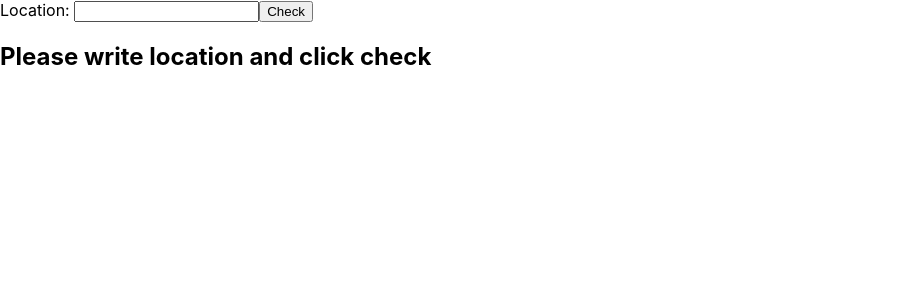
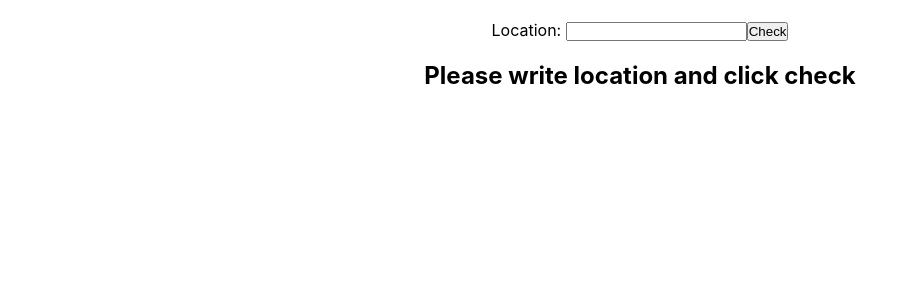
Before and after one commit to cieslikprzemyslaw/weatherApp, a React (Create React App) app: page / in a window 1280 px wide. Shown: the top 300 px of the page, without its empty margins (0-917 px from the left). Built offline with nearby package versions, Linux system fonts and the light colour scheme; no server answers.

Commit message:
gh-pages

```diff
--- a/src/components/App.js
+++ b/src/components/App.js
@@ -1,7 +1,8 @@
-import React, { useState} from 'react';
+import React, { useState } from 'react';
 import Form from './Form';
 import Weather from './Weather';
 import useSyncFetch from '../services/useSyncFetch';
+import '../css/index.css'
 
 const App = () => {
   const url = "http://datapoint.metoffice.gov.uk/public/data/val/wxfcs/all/json";
@@ -9,14 +10,16 @@ const App = () => {
   const [idCity, setIdCity] = useState();
 
   const data = useSyncFetch(url + "/sitelist?" + key);
-
+  console.log(data)
   return (
     <div className="wrapper">
       <Form
+        className="form"
         setIdCity={setIdCity}
         data={data}
       />
       <Weather
+        className="weather"
         idCity={idCity}
         url={url}
         apiKey={key}
--- a/src/components/Day.js
+++ b/src/components/Day.js
@@ -11,10 +11,10 @@ const Day = ({ days, date, hourlyForecast }) => {
          />
     ))
     return (
-        <div>
-            <p>{dayDate}</p>
+        <div className="forecast__day">
+            <p className="forecast__date">{dayDate}</p>
             {forecastForHour}
-            {console.log(hourlyForecast, "Hours")}
+            {/* {console.log(hourlyForecast, "Hours")} */}
         </div>
     );
 }
--- a/src/components/Forecast.js
+++ b/src/components/Forecast.js
@@ -5,9 +5,9 @@ const Forecast = ({location}) => {
     const days = location.Period
 
     return (
-        <div>
-        <p>{location.name}</p>
-        <p>{location.country}</p>
+        <div className="forecast">
+        <p className="forecast__location">{location.name}</p>
+        <p className="forecast__location">{location.country}</p>
         {days.map(element => (
             <Day
             key={element.value}
@@ -16,7 +16,7 @@ const Forecast = ({location}) => {
             date={element.value}
             />
         ))}
-        {console.log(days, "Days")}
+        {/* {console.log(days, "Days")} */}
     </div>
      );
 }
--- a/src/components/Form.js
+++ b/src/components/Form.js
@@ -27,7 +27,7 @@ const Form = ({setIdCity, data}) => {
     }
 
     return (
-        <form>
+        <form className="form">
             <label htmlFor="location">Location: </label>
             <input
             onChange={handleChange}
--- a/src/components/Hours.js
+++ b/src/components/Hours.js
@@ -53,13 +53,13 @@ const Hours = ({ hours }) => {
         pop = element.Pp;
 
         return (
-            <div>
-                <p>Time {time < 10 ? "0" + time + ":00" : time + ":00"}</p>
-                <p>Temperature: {temperature} Celcius</p>
-                <p>Wind: {wind} mph</p>
-                <p>Visibility: {visibility}</p>
-                <p>Max UV index: {UV}</p>
-                <p>Precipitation Probability: {pop} %</p>
+            <div className="forecast__hour">
+                <p className="forecast__data">Time {time < 10 ? "0" + time + ":00" : time + ":00"}</p>
+                <p className="forecast__data">Temperature: {temperature} Celcius</p>
+                <p className="forecast__data">Wind: {wind} mph</p>
+                <p className="forecast__data">Visibility: {visibility}</p>
+                <p className="forecast__data">Max UV index: {UV}</p>
+                <p className="forecast__data">Precipitation Probability: {pop} %</p>
             ----------------------------------------------
             </div>
         )
--- a/src/components/Weather.js
+++ b/src/components/Weather.js
@@ -17,7 +17,7 @@ const Weather = ({ idCity, url, apiKey }) => {
 
     if (isLoading) {
         return (
-            <h2>Please write location and click check</h2>
+            <h2 className="weather__h2">Please write location and click check</h2>
         )
     } else {
         return (
--- /dev/null
+++ b/src/css/index.css
@@ -0,0 +1,49 @@
+* {
+  margin: 0;
+  padding: 0;
+  -webkit-box-sizing: border-box;
+          box-sizing: border-box;
+}
+
+.wrapper {
+  max-width: 1440px;
+  margin: 0 auto;
+}
+
+.form {
+  margin: 20px 0;
+  text-align: center;
+}
+
+.weather {
+  text-align: center;
+}
+
+.weather__h2 {
+  text-align: center;
+}
+
+.forecast {
+  text-align: center;
+}
+
+.forecast__location {
+  max-width: 25%;
+  margin: 0 auto;
+  padding: 10px 0;
+  font-size: 1.5rem;
+  font-weight: 700;
+}
+
+.forecast__location:nth-child(1) {
+  border-top: 2px solid #0ca6ee;
+  border-left: 2px solid #0ca6ee;
+  border-right: 2px solid #0ca6ee;
+}
+
+.forecast__location:nth-child(2) {
+  border-left: 2px solid #0ca6ee;
+  border-right: 2px solid #0ca6ee;
+  border-bottom: 2px solid #0ca6ee;
+}
+/*# sourceMappingURL=index.css.map */
--- /dev/null
+++ b/src/sass/_app.scss
@@ -0,0 +1,46 @@
+*{
+    margin: 0;
+    padding: 0;
+    box-sizing: border-box;
+}
+
+.wrapper{
+    max-width: 1440px;
+    margin: 0 auto;
+}
+
+.form{
+    margin: 20px 0;
+    text-align: center;
+}
+
+.weather{
+    text-align: center;
+
+    &__h2{
+        text-align: center;
+    }
+}
+
+.forecast{
+    text-align: center;
+
+    &__location{
+        max-width: 25%;
+        margin: 0 auto;
+        padding: 10px 0;
+        font-size: 1.5rem;
+        font-weight: 700;
+
+        &:nth-child(1){
+            border-top: 2px  solid rgb(12, 166, 238);
+            border-left: 2px  solid rgb(12, 166, 238);
+            border-right: 2px  solid rgb(12, 166, 238);
+        }
+        &:nth-child(2){
+            border-left: 2px  solid rgb(12, 166, 238);
+            border-right: 2px  solid rgb(12, 166, 238);
+            border-bottom: 2px  solid rgb(12, 166, 238);
+        }
+    }
+}
--- /dev/null
+++ b/src/sass/index.scss
@@ -0,0 +1 @@
+@import './_app.scss';
```
Also changed, not shown: package.json (+8 -1 lines), 2 other files (tests, documents, lock files or other folders).
